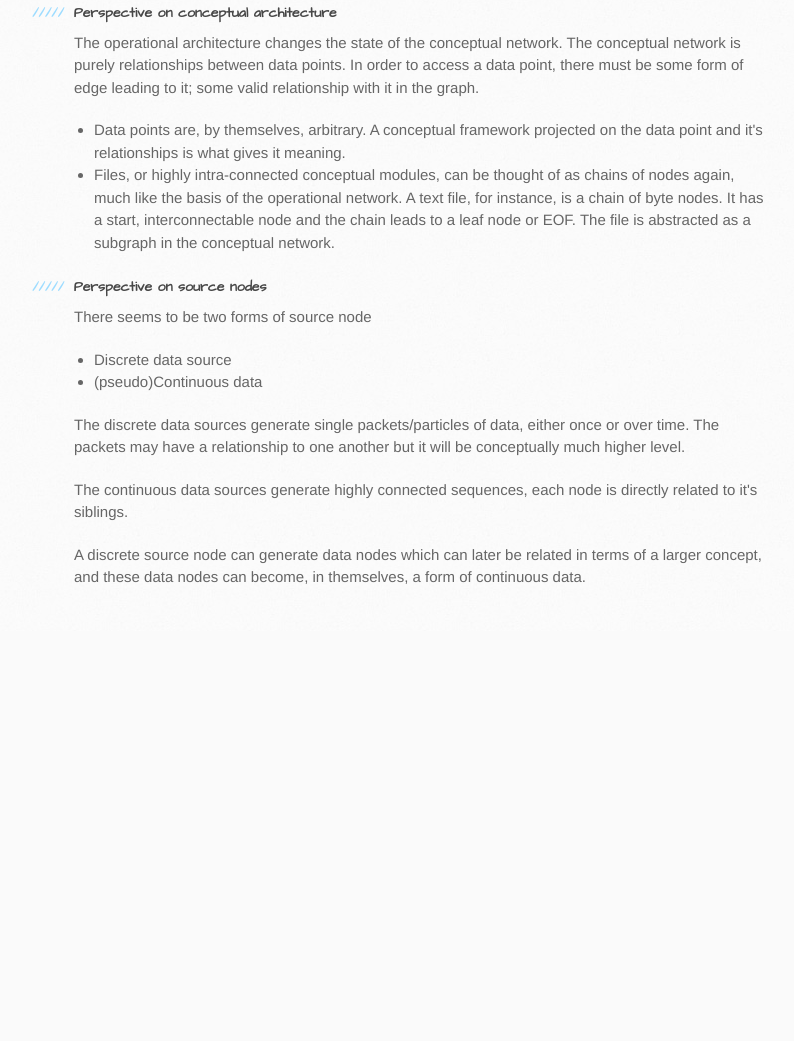
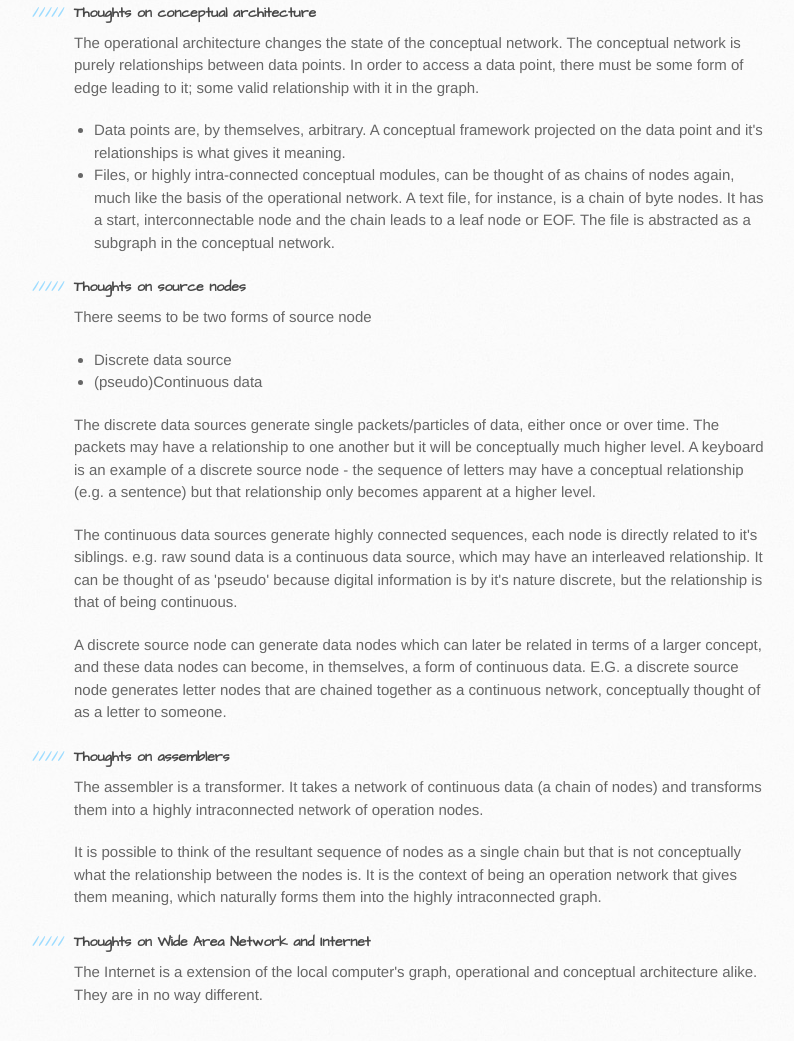
Before and after one commit to carrotsrc/mojo, a plain HTML site: page index.html in a window 1280 px wide. Shown: the part 667-1708 px from the top of the page, without its empty margins (96-890 px from the left). Before the commit the page ends 1298 px from the top, so only its background shows below. Drawn offline with Linux system fonts and the light colour scheme.

Commit message:
More thoughts

```diff
--- a/index.html
+++ b/index.html
@@ -45,10 +45,10 @@
 			</h3>
 
 			<h4>
-				<a id="perspective-of-operational-architecture" class="anchor" href="#perspective-of-operational-architecture" aria-hidden="true">
+				<a id="thoughts-of-operational-architecture" class="anchor" href="#thoughts-of-operational-architecture" aria-hidden="true">
 					<span class="octicon octicon-link"></span>
 				</a>
-				Perspective of operational architecture
+				Thoughts of operational architecture
 			</h4>
 
 			<p>
@@ -81,10 +81,10 @@
 </ul>
 
 <h5>
-	<a id="perspective-on-conceptual-architecture" class="anchor" href="#perspective-on-conceptual-architecture" aria-hidden="true">
+	<a id="thoughts-on-conceptual-architecture" class="anchor" href="#thoughts-on-conceptual-architecture" aria-hidden="true">
 	<span class="octicon octicon-link"></span>
 	</a>
-	Perspective on conceptual architecture
+	Thoughts on conceptual architecture
 </h5>
 
 	<p>
@@ -115,10 +115,10 @@
 	</ul>
 
 <h5>
-	<a id="perspective-on-data" class="anchor" href="#perspective-on-data" aria-hidden="true">
+	<a id="thoughts-on-data" class="anchor" href="#thoughts-on-data" aria-hidden="true">
 	<span class="octicon octicon-link"></span>
 	</a>
-	Perspective on source nodes
+	Thoughts on source nodes
 </h5>
 
 	<p>
@@ -130,19 +130,60 @@
 	<p>
 		The discrete data sources generate single packets/particles of data,
 		either once or over time. The packets may have a relationship to one
-		another but it will be conceptually much higher level.
+		another but it will be conceptually much higher level. A keyboard is
+		an example of a discrete source node - the sequence of letters may
+		have a conceptual relationship (e.g. a sentence) but that relationship
+		only becomes apparent at a higher level.
 	</p>
 
 	<p>
 		The continuous data sources generate highly connected sequences, each
-		node is directly related to it's siblings.
+		node is directly related to it's siblings. e.g. raw sound data is a
+		continuous data source, which may have an interleaved relationship. It
+		can be thought of as 'pseudo' because digital information is by it's nature
+		discrete, but the relationship is that of being continuous.
 	</p>
 
 	<p>
 		A discrete source node can generate data nodes which can later be related
 		in terms of a larger concept, and these data nodes can become, in themselves,
-		a form of continuous data.
+		a form of continuous data. E.G. a discrete source node generates letter nodes
+		that are chained together as a continuous network, conceptually thought of as
+		a letter to someone.
 	</p>
+
+<h5>
+	<a id="thoughts-on-assembler" class="anchor" href="#thoughts-on-assembler" aria-hidden="true">
+	<span class="octicon octicon-link"></span>
+	</a>
+	Thoughts on assemblers
+</h5>
+
+	<p>
+		The assembler is a transformer. It takes a network of continuous data (a
+		chain of nodes) and transforms them into a highly intraconnected network
+		of operation nodes.
+	</p>
+
+	<p>
+		It is possible to think of the resultant sequence of nodes as a single chain
+		but that is not conceptually what the relationship between the nodes is.  It is
+		the context of being an operation network that gives them meaning, which naturally
+		forms them into the highly intraconnected graph.
+	</p>
+
+	<h5>
+	<a id="thoughts-on-wan" class="anchor" href="#thoughts-on-wan" aria-hidden="true">
+	<span class="octicon octicon-link"></span>
+	</a>
+	Thoughts on Wide Area Network and Internet
+</h5>
+
+	<p>
+		The Internet is a extension of the local computer's graph,
+		operational and conceptual architecture alike. They are in no way different.
+	</p>
+
 </section>
 
         <aside id="sidebar">
```
